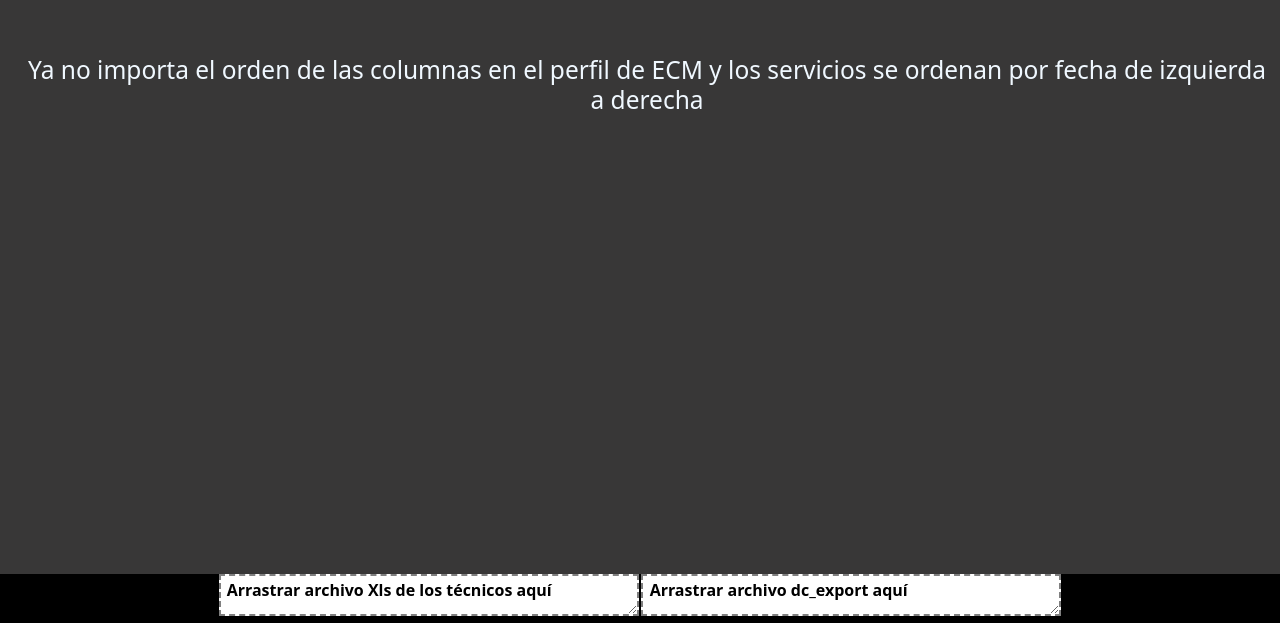
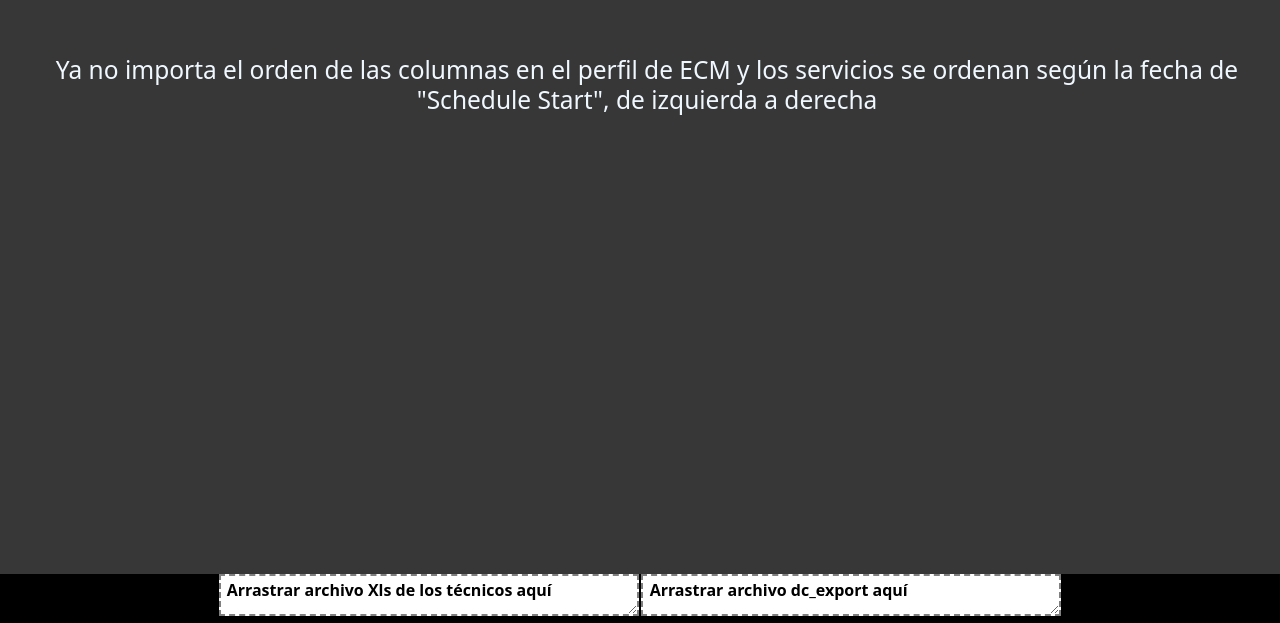
Before and after one commit to Nerdsong/ElTrackingNoMuere, a plain HTML site: page index.html in a window 1280 px wide. Shown: the part 177-800 px from the top of the page. Drawn offline with nearby package versions, Linux system fonts and the light colour scheme.

Commit message:
modificaciones texto informativo

```diff
--- a/index.html
+++ b/index.html
@@ -17,7 +17,7 @@
     <div id="contenido" class="container text-center">
         <br><br><br><br><br><br><br><br><br><br><br><br><br>
 
-        <h3>Ya no importa el orden de las columnas en el perfil de ECM y los servicios se ordenan por fecha de izquierda a derecha</h3>
+        <h3>Ya no importa el orden de las columnas en el perfil de ECM y los servicios se ordenan según la fecha de "Schedule Start", de izquierda a derecha</h3>
 
     </div>
     <div id="data_entry" class="fixed-bottom text-center" style="z-index: 0;">
```
